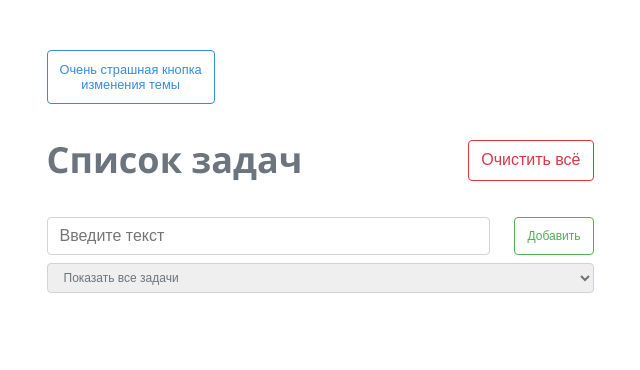
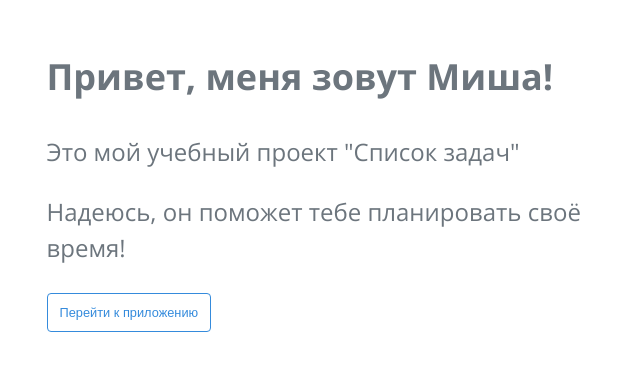
Before and after one commit to Melderey/To-Do-Creative, a React (Create React App) app: page / in a window 1280 px wide. Shown: the top 370 px of the page, without its empty margins (320-960 px from the left). Built offline with nearby package versions, Linux system fonts and the light colour scheme.

Commit message:
Feat preview page with react-router-dom

```diff
--- a/package.json
+++ b/package.json
@@ -34,5 +34,8 @@
       "last 1 firefox version",
       "last 1 safari version"
     ]
+  },
+  "devDependencies": {
+    "react-router-dom": "^6.2.1"
   }
 }
--- a/src/Functions/getFiltredTasks.js
+++ b/src/Functions/getFiltredTasks.js
@@ -2,7 +2,7 @@ import {
   UNCOMPLETED_TASKS,
   COMPLETED_TASKS,
   NAME_KEY_CHECKBOX_TASK,
-} from "../constants/constants";
+} from "../constants/AppConstants";
 
 const getFiltredTasks = (tasks, statusSelectTask) => {
   let renderTasks = [...tasks];
--- a/src/components/App/App.jsx
+++ b/src/components/App/App.jsx
@@ -3,7 +3,7 @@ import { uniqueId } from "lodash";
 
 import "./App.css";
 import checkTaskOverlap from "../../functions/checkTaskOverlap";
-import { ALL_TASKS, BLACK } from "../../constants/constants";
+import { ALL_TASKS, BLACK } from "../../constants/AppConstants";
 import { themesColor } from "../../context/theme-context";
 
 import RenderForm from "../RenderForm/RenderForm";
--- a/src/components/RenderSelectTasks/RenderSelectTasks.jsx
+++ b/src/components/RenderSelectTasks/RenderSelectTasks.jsx
@@ -6,7 +6,7 @@ import {
   UNCOMPLETED_TASKS,
   COMPLETED_TASKS,
   ALL_TASKS,
-} from "../../constants/constants";
+} from "../../constants/AppConstants";
 
 const RenderSelectTasks = ({ statusSelectTask, setStatusSelectTask }) => {
   return (
--- a/src/components/RenderTaskButtons/RenderTaskButtons.jsx
+++ b/src/components/RenderTaskButtons/RenderTaskButtons.jsx
@@ -4,7 +4,7 @@ import PropTypes from "prop-types";
 import {
   NAME_KEY_CHECKBOX_TASK,
   NAME_EDIT_TASK,
-} from "../../constants/constants";
+} from "../../constants/AppConstants";
 
 const RenderTaskButtons = (props) => {
   const { isCheckboxActive, id, handlerRemoveTask, handlerActivateUiElement } =
--- a/src/components/RenderTaskIsEdit/RenderTaskIsEdit.jsx
+++ b/src/components/RenderTaskIsEdit/RenderTaskIsEdit.jsx
@@ -1,7 +1,7 @@
 import React from "react";
 import PropTypes from "prop-types";
 
-import { NAME_KEY_TEXT_TASK } from "../../constants/constants";
+import { NAME_KEY_TEXT_TASK } from "../../constants/AppConstants";
 
 const RenderTaskIsEdit = (props) => {
   const { handlerMapEventValue, newStatusColor, text, isTaskEdit, id } = props;
--- a/src/components/SelectStatusTask/SelectStatusTask.jsx
+++ b/src/components/SelectStatusTask/SelectStatusTask.jsx
@@ -8,7 +8,7 @@ import {
   ORANGE,
   BLUE,
   NAME_KEY_SELECT_TASK,
-} from "../../constants/constants";
+} from "../../constants/AppConstants";
 
 const SelectStatusTask = (props) => {
   const { handlerMapEventValue, id, statusTaskColor } = props;
--- /dev/null
+++ b/src/constants/url.js
@@ -0,0 +1,2 @@
+export const TO_DO_PAGE = "todo_page";
+export const MAIN_PAGE = "*";
--- a/src/index.js
+++ b/src/index.js
@@ -1,7 +1,18 @@
 import React from "react";
 import ReactDOM from "react-dom";
+import { BrowserRouter, Routes, Route } from "react-router-dom";
 
 import "./index.css";
+import MainPage from "./pages/MainPage";
 import App from "./components/App/App";
+import { TO_DO_PAGE, MAIN_PAGE } from "./constants/url";
 
-ReactDOM.render(<App />, document.getElementById("root"));
+ReactDOM.render(
+  <BrowserRouter>
+    <Routes>
+      <Route exact path={TO_DO_PAGE} element={<App />} />
+      <Route exact path={MAIN_PAGE} element={<MainPage />} />
+    </Routes>
+  </BrowserRouter>,
+  document.getElementById("root")
+);
--- /dev/null
+++ b/src/pages/MainPage.jsx
@@ -0,0 +1,18 @@
+import { Link } from "react-router-dom";
+import { TO_DO_PAGE } from "../constants/url";
+
+const MainPage = () => {
+  return (
+    <div className="container">
+      <h2>Привет, меня зовут Миша!</h2>
+
+      <p>Это мой учебный проект "Список задач"</p>
+      <p>Надеюсь, он поможет тебе планировать своё время!</p>
+      <Link to={TO_DO_PAGE}>
+        <button className="button-theme-toggler">Перейти к приложению</button>
+      </Link>
+    </div>
+  );
+};
+
+export default MainPage;
```
Also changed, not shown: public/favicon/site.webmanifest, src/constants/AppConstants.js (renamed from src/constants/constants.js), 1 other file (tests, documents, lock files or other folders).
